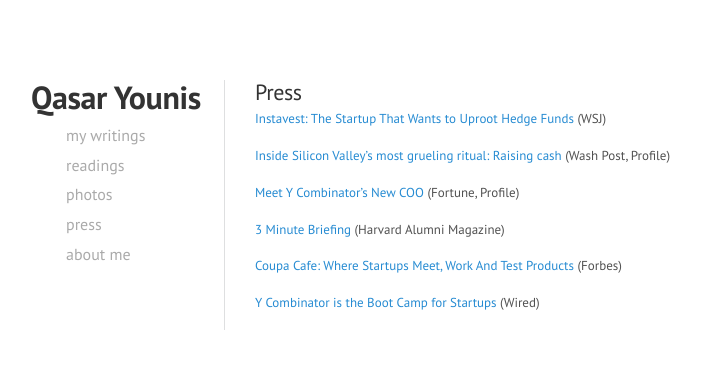
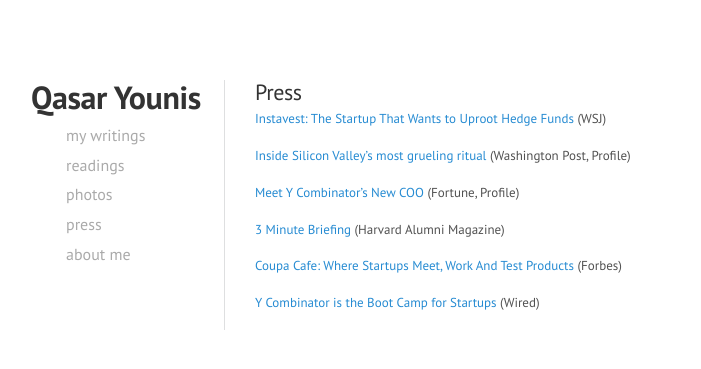
Before and after one commit to qasar/qasar.github.io, a Jekyll site: the page built from press.md, in a window 1280 px wide. Shown: the top 369 px of the page, without its empty margins (35-736 px from the left). Built offline with Jekyll 4.4.1, drawn with Linux system fonts in a browser that asks for light colours.

Commit message:
Update press.md

```diff
--- a/press.md
+++ b/press.md
@@ -6,7 +6,7 @@
 <a href="http://www.wsj.com/articles/instavest-the-startup-that-wants-to-uproot-hedge-funds-1477319576
 ">Instavest: The Startup That Wants to Uproot Hedge Funds</a> (WSJ)
 
-<a href="https://www.washingtonpost.com/news/the-switch/wp/2016/08/29/inside-one-of-silicon-valleys-most-celebrated-rituals-raising-cash/">Inside Silicon Valley’s most grueling ritual: Raising cash </a> (Wash Post, Profile)
+<a href="https://www.washingtonpost.com/news/the-switch/wp/2016/08/29/inside-one-of-silicon-valleys-most-celebrated-rituals-raising-cash/">Inside Silicon Valley’s most grueling ritual </a> (Washington Post, Profile)
 
 <a href="http://fortune.com/2015/08/26/meet-y-combinators-new-coo/">Meet Y Combinator's New COO</a> (Fortune, Profile)
 
```
